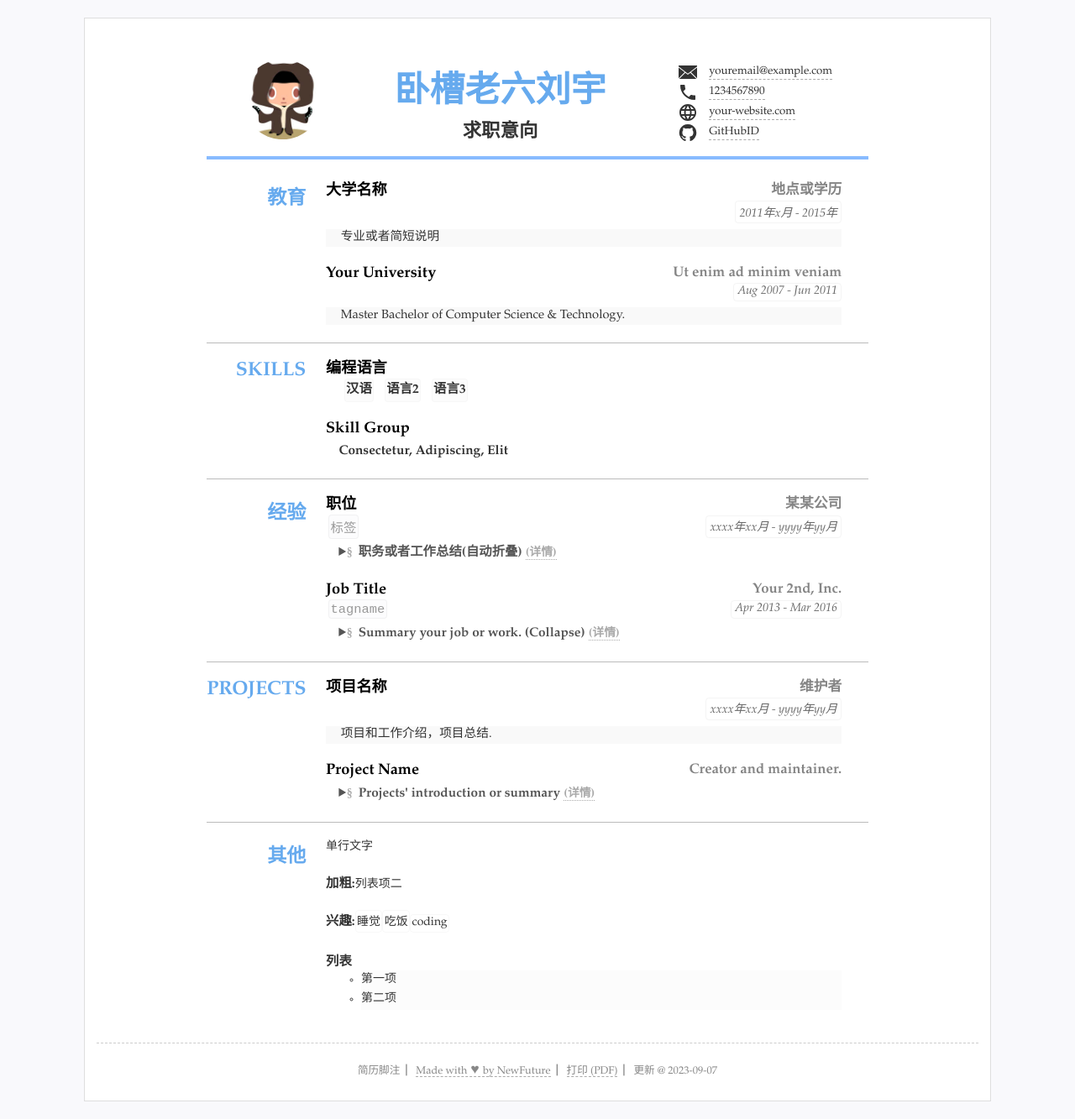
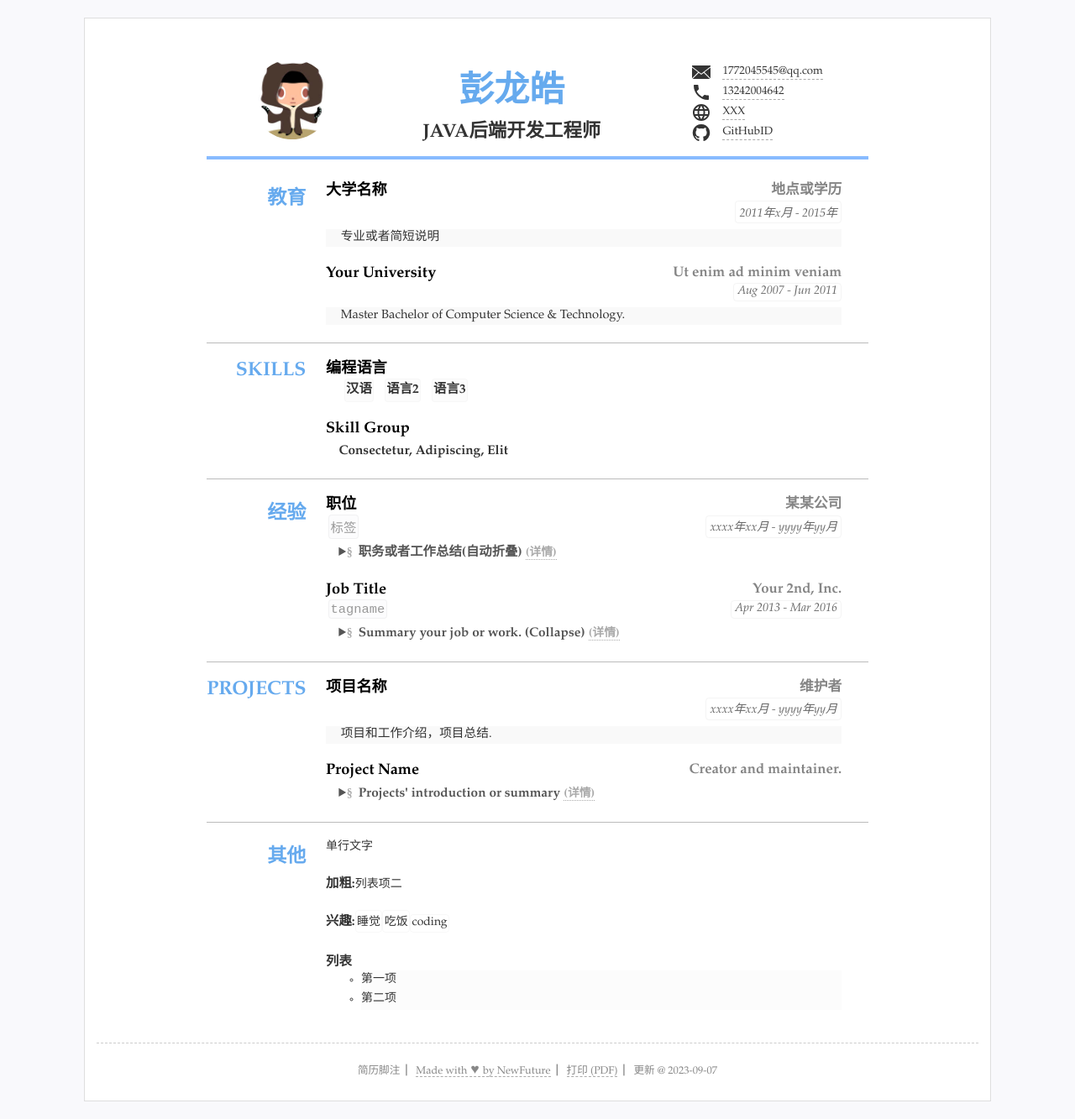
Before and after one commit to hi-luckily-live/plh-yyds, a Jekyll site: the page built from index.html, in a window 1280 px wide. Shown: the whole page at 84% size. Built offline with Jekyll 4.4.1, drawn with Linux system fonts in a browser that asks for light colours.

Commit message:
Update resume.yml

```diff
--- a/_data/resume.yml
+++ b/_data/resume.yml
@@ -3,19 +3,19 @@
 
 title: "你好简历君"
 lang: "zh" #语言设置 zh表示中文 en 表示英语
-name: "卧槽老六刘宇"
-jobtitle: "求职意向" #可空不显示
+name: "彭龙皓"
+jobtitle: "JAVA后端开发工程师" #可空不显示
 photo: "assets/img/photo.jpg" #照片可空，不显示
 
 #联系方式
 contact: #联系方式连接等3~5行
-- text: "youremail@example.com" #文本内容
+- text: "1772045545@qq.com" #文本内容
   href: 'mailto:youremail@example.com' #链接，无链接则空
   icon: 'icons/email.svg' #图标 svg文件
-- text: "1234567890"
+- text: "13242004642"
   href: 'tel:1234567890'
   icon: 'icons/phone.svg'
-- text: "your-website.com"
+- text: "XXX"
   href: 'http://your-website.com'
   icon: 'icons/web.svg'
 - text: "GitHubID"
```
